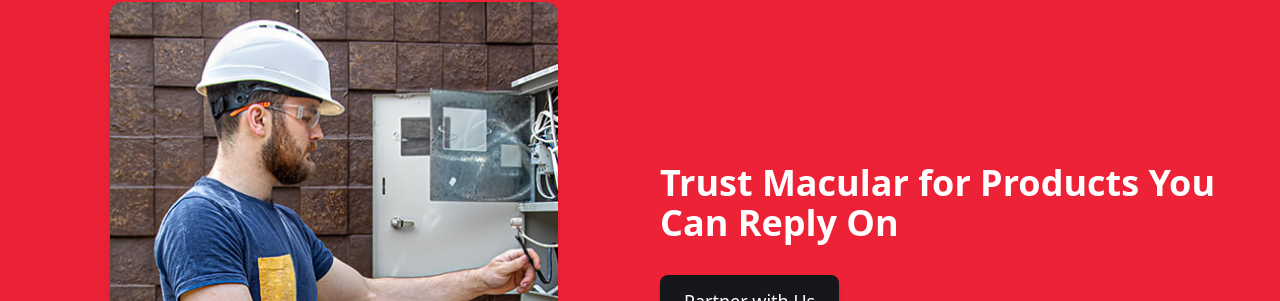
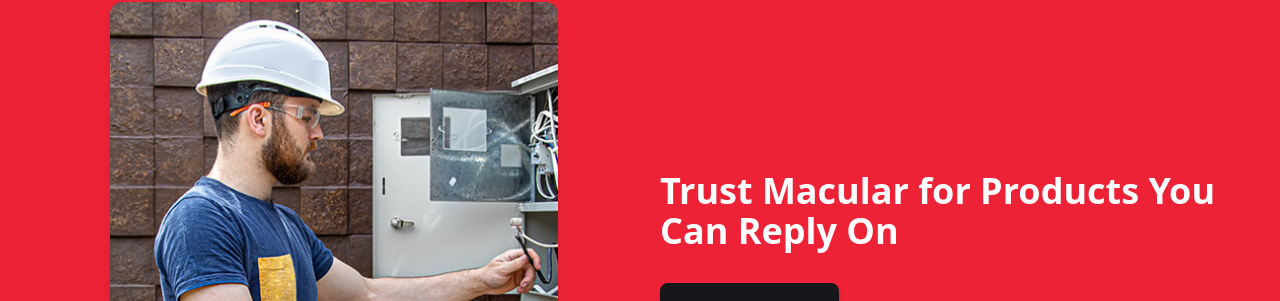
Before and after one commit to adityapandey141/macular-industries, a Next.js app: page /quality in a window 1280 px wide. Shown: the part 1320-1621 px from the top of the page. Built offline with nearby package versions, Linux system fonts and the light colour scheme.

Commit message:
CTA changes

```diff
--- a/src/components/CTA3.jsx
+++ b/src/components/CTA3.jsx
@@ -19,16 +19,20 @@
               priority
             />
           </div>
+
   <div className="w-full md:w-1/2 text-center md:text-left">
-              <h2 className="text-4xl font-bold text-white">
+
+        <h2 className="text-4xl font-bold text-white mt-4">
         Trust Macular for Products You Can Reply On
         </h2>
+
        <Link href="/contact-us" className="inline-block mt-6 sm:mt-8">
            <button className="bg-[#16171A] hover:bg-[#ffffff] text-white  hover:text-black px-5 sm:px-6 py-2.5 sm:py-3 rounded-lg text-base sm:text-lg font-medium shadow-md transition-all duration-300 w-full sm:w-auto">
                 Partner with Us
               </button>
         </Link>
       </div>
+
         </div>
       </div>
     </section>
```
Lines whose indentation alone changed are shown as unchanged.
